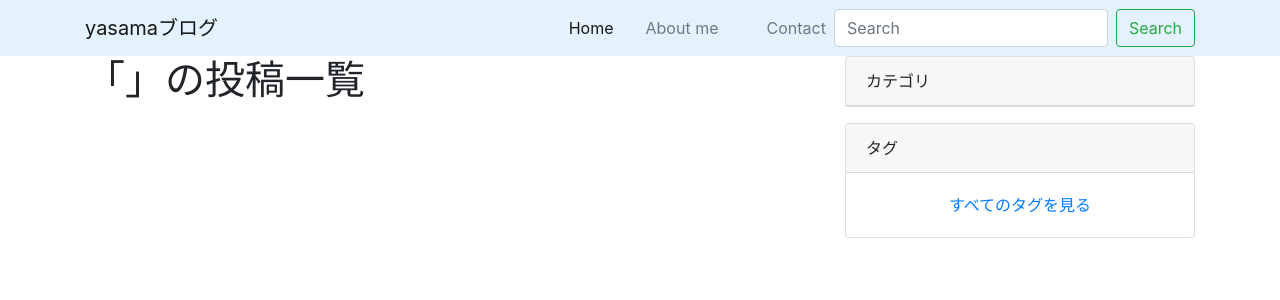
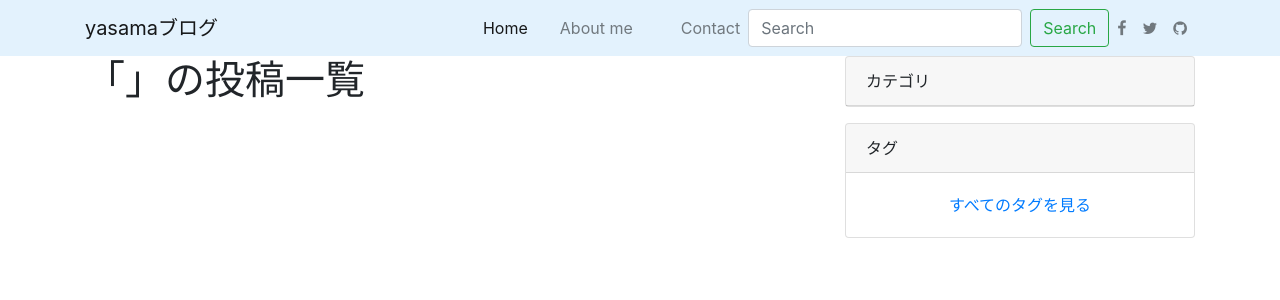
Before and after one commit to finish-cloud/Django_blog, a Django app: page /categories/ in a window 1280 px wide. Shown: the top 300 px of the page. Run offline with Django 3.2, Linux system fonts and the light colour scheme; data comes from the database, SQL or seed files in the repository; some libraries are stand-ins or nearby versions.

Commit message:
add social icon

```diff
--- a/templates/base/navbar.html
+++ b/templates/base/navbar.html
@@ -26,11 +26,17 @@
           <li class="nav-item">
             <a class="nav-link" href="{% url 'blog:contact_form' %}">Contact</a>
           </li>
-        </ul>
+
         <form class="form-inline my-2 my-lg-0">
           <input class="form-control mr-sm-2" type="search" placeholder="Search" aria-label="Search">
           <button class="btn btn-outline-success my-2 my-sm-0" type="submit">Search</button>
         </form>
+        <link href="css/social-buttons.css" rel="stylesheet">
+        <link href="//maxcdn.bootstrapcdn.com/font-awesome/4.3.0/css/font-awesome.min.css" rel="stylesheet">
+          <a href="#" class="nav-item nav-link"><i class="fa fa-facebook"></i></a>
+          <a href="#" class="nav-item nav-link"><i class="fa fa-twitter"></i></a>
+          <a href="#" class="nav-item nav-link"><i class="fa fa-github"></i></a>
+
       </div>
     </div>
   </nav>
```
